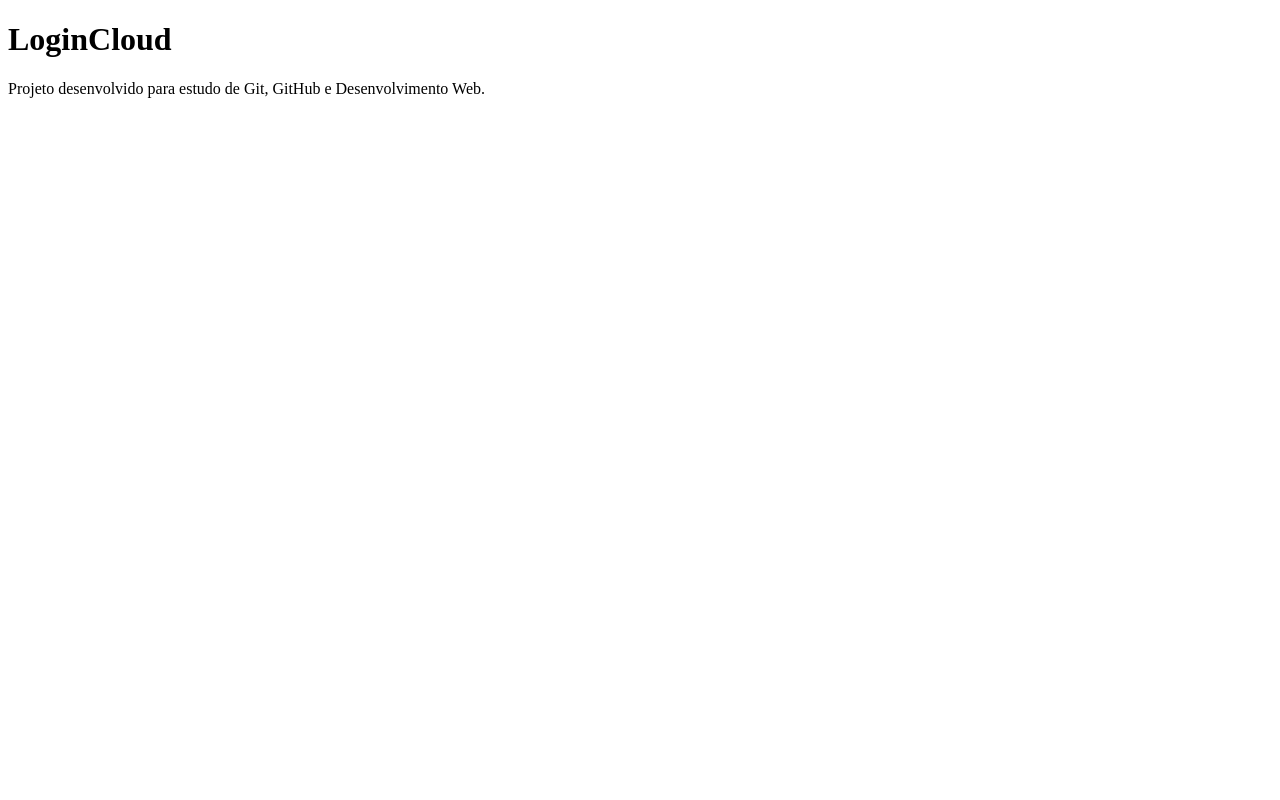
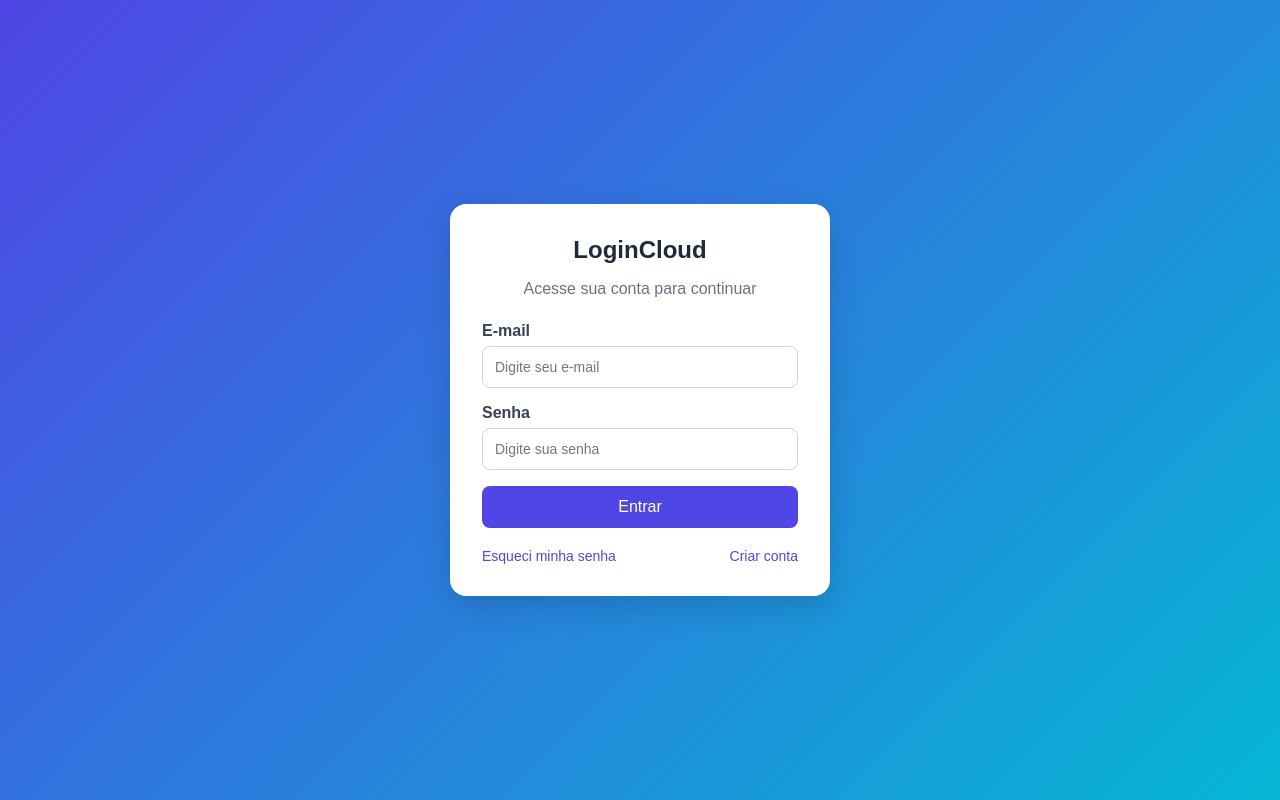
Before and after one commit to Patricia-Miscolcz/patricia-tech-journey, a plain HTML site: page index.html in a window 1280 px wide. Drawn offline with Linux system fonts and the light colour scheme.

Commit message:
feat: cria interface da tela de login (Fixes #11)

```diff
--- a/index.html
+++ b/index.html
@@ -1,18 +1,32 @@
 <!DOCTYPE html>
 <html lang="pt-BR">
-
 <head>
     <meta charset="UTF-8">
     <meta name="viewport" content="width=device-width, initial-scale=1.0">
     <title>LoginCloud</title>
+    <link rel="stylesheet" href="style.css">
 </head>
+<body>
+    <main class="login-container">
+        <section class="login-card">
+            <h1>LoginCloud</h1>
+            <p>Acesse sua conta para continuar</p>
 
-<body>
+            <form>
+                <label for="email">E-mail</label>
+                <input type="email" id="email" placeholder="Digite seu e-mail">
 
-    <h1>LoginCloud</h1>
+                <label for="senha">Senha</label>
+                <input type="password" id="senha" placeholder="Digite sua senha">
 
-    <p>Projeto desenvolvido para estudo de Git, GitHub e Desenvolvimento Web.</p>
+                <button type="submit">Entrar</button>
+            </form>
 
+            <div class="links">
+                <a href="#">Esqueci minha senha</a>
+                <a href="#">Criar conta</a>
+            </div>
+        </section>
+    </main>
 </body>
-
 </html>
--- /dev/null
+++ b/style.css
@@ -0,0 +1,105 @@
+* {
+    box-sizing: border-box;
+}
+
+body {
+    margin: 0;
+    font-family: Arial, Helvetica, sans-serif;
+    background: linear-gradient(135deg, #4f46e5, #06b6d4);
+    min-height: 100vh;
+}
+
+.login-container {
+    min-height: 100vh;
+    display: flex;
+    justify-content: center;
+    align-items: center;
+    padding: 20px;
+}
+
+.login-card {
+    background-color: #ffffff;
+    width: 100%;
+    max-width: 380px;
+    padding: 32px;
+    border-radius: 16px;
+    box-shadow: 0 10px 30px rgba(0, 0, 0, 0.15);
+}
+
+.login-card h1 {
+    margin: 0;
+    text-align: center;
+    color: #1f2937;
+}
+
+.login-card p {
+    text-align: center;
+    color: #6b7280;
+    margin-bottom: 24px;
+}
+
+form {
+    display: flex;
+    flex-direction: column;
+}
+
+label {
+    margin-bottom: 6px;
+    color: #374151;
+    font-weight: bold;
+}
+
+input {
+    padding: 12px;
+    margin-bottom: 16px;
+    border: 1px solid #d1d5db;
+    border-radius: 8px;
+    font-size: 14px;
+}
+
+input:focus {
+    outline: none;
+    border-color: #4f46e5;
+}
+
+button {
+    padding: 12px;
+    border: none;
+    border-radius: 8px;
+    background-color: #4f46e5;
+    color: white;
+    font-size: 16px;
+    cursor: pointer;
+}
+
+button:hover {
+    background-color: #4338ca;
+}
+
+.links {
+    margin-top: 20px;
+    display: flex;
+    justify-content: space-between;
+    font-size: 14px;
+}
+
+.links a {
+    color: #4f46e5;
+    text-decoration: none;
+}
+
+.links a:hover {
+    text-decoration: underline;
+}
+
+@media (max-width: 480px) {
+    .login-card {
+        padding: 24px;
+    }
+
+    .links {
+        flex-direction: column;
+        gap: 10px;
+        text-align: center;
+    }
+}
```
